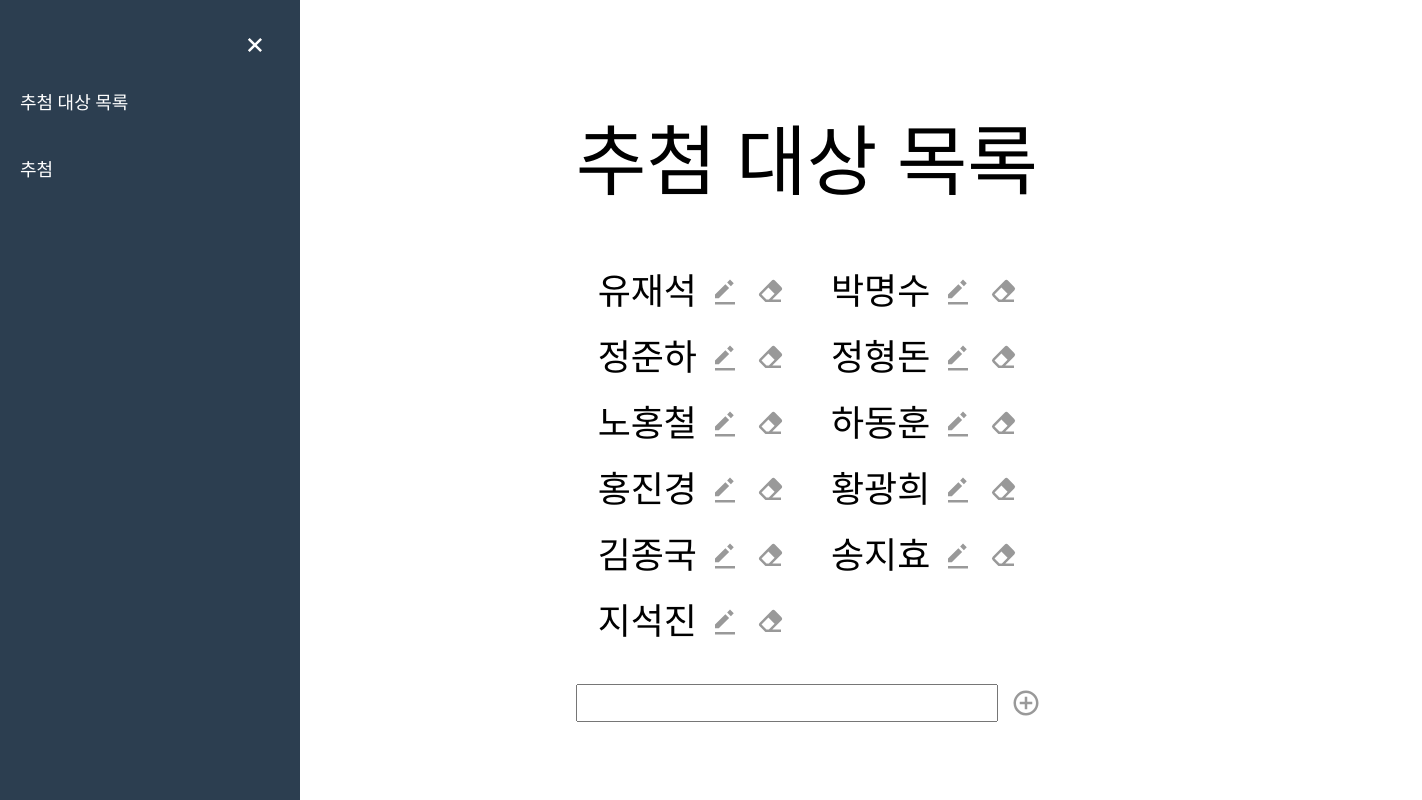
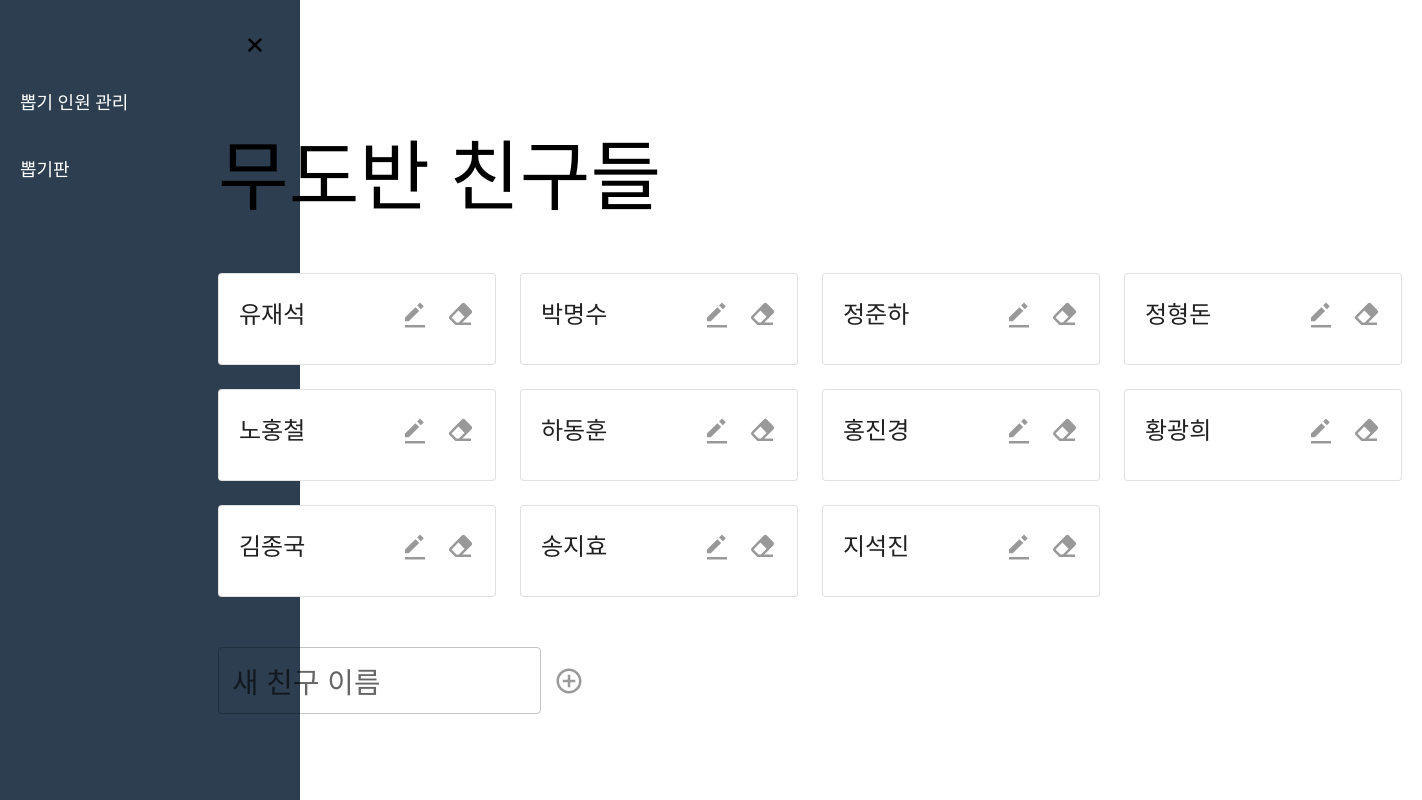
Before and after one commit to Muage/raffle, a React (Vite) app: page / in a window 1280 px wide. Shown: the whole page, 1422 px wide, since content can reach past the window. Built offline with nearby package versions, Linux system fonts and the light colour scheme; a web font is replaced by a local one.

Commit message:
Entry 관련 컴포넌트 디자인 수정

```diff
--- a/package.json
+++ b/package.json
@@ -10,6 +10,9 @@
     "preview": "vite preview"
   },
   "dependencies": {
+    "@emotion/react": "^11.14.0",
+    "@emotion/styled": "^11.14.0",
+    "@mui/material": "^6.2.0",
     "react": "^18.3.1",
     "react-dom": "^18.3.1",
     "react-icons": "^5.4.0",
--- a/src/App.css
+++ /dev/null
@@ -1,61 +0,0 @@
-#root {
-  max-width: 1280px;
-  margin: 0 auto;
-  padding: 2rem;
-}
-
-#root button {
-  margin: 4px;
-  padding: 0.4em 0.8em;
-  background-color: #f0f0f0;
-}
-
-input[type=text] {
-  display: block;
-  margin: 8px 0;
-  padding: 4px;
-  font-size: 0.92em;
-}
-
-/* #root {
-  max-width: 1280px;
-  margin: 0 auto;
-  padding: 2rem;
-  text-align: center;
-}
-
-.logo {
-  height: 6em;
-  padding: 1.5em;
-  will-change: filter;
-  transition: filter 300ms;
-}
-.logo:hover {
-  filter: drop-shadow(0 0 2em #646cffaa);
-}
-.logo.react:hover {
-  filter: drop-shadow(0 0 2em #61dafbaa);
-}
-
-@keyframes logo-spin {
-  from {
-    transform: rotate(0deg);
-  }
-  to {
-    transform: rotate(360deg);
-  }
-}
-
-@media (prefers-reduced-motion: no-preference) {
-  a:nth-of-type(2) .logo {
-    animation: logo-spin infinite 20s linear;
-  }
-}
-
-.card {
-  padding: 2em;
-}
-
-.read-the-docs {
-  color: #888;
-} */
--- a/src/App.tsx
+++ b/src/App.tsx
@@ -1,4 +1,3 @@
-import './App.css'
 import MainPage from './views/MainPage'
 
 function App() {
--- a/src/assets/css/entry.css
+++ b/src/assets/css/entry.css
@@ -1,24 +1,38 @@
 .input-container {
     display: flex;
-    align-items: center;            /* 수직 정렬 */
-    gap: 10px;                      /* 요소 간 간격 */
+    margin-top: 50px;
+    align-items: center;    /* 수직 정렬 */
+    gap: 10px;              /* 요소 간 간격 */
 }
 
-table {
-    margin-bottom: 20px; /* 테이블 아래 여백 */
+.entry-item {
+    display: flex;
+    align-items: center;
+    justify-content: space-between;
+    gap: 10px;
 }
 
-input {
-    flex: 1;                        /* 필요하면 입력 필드를 유연하게 확장 */
-    padding: 5px;
-    font-size: 16px;
+.entry-item-left {
+    flex: 1
 }
 
-.button {
-    padding: 10px 3px;
-    cursor: pointer;                /* 버튼처럼 보이게 */
-    color: #999;
-    transition: color 0.3s ease;    /* hover 효과 */
+.entry-item-right {
+    display: flex;
+    gap: 8px;
+}
+
+.entry-input {
+    width: 95%;
+    height: 40px;
+    padding: 3px;
+    border: 1px solid rgba(0, 0, 0, 0.23);
+    border-radius: 4px;
+}
+
+.entry-name {
+    width: 95%;
+    padding: 3px;
+    border: 1px solid transparent;
 }
 
 .button:hover {
@@ -28,15 +42,3 @@ input {
 .btn-eraser:hover {
     color: #e74c3c;
 }
-
-.entry-item {
-    display: flex;
-    align-items: center; /* 세로 정렬 */
-    gap: 10px; /* 요소 간 간격 */
-}
-
-.entry-item input {
-    flex: 1; /* 필요한 경우 input 필드의 너비 확장 */
-    padding: 5px;
-    font-size: 14px;
-}
--- a/src/index.css
+++ b/src/assets/css/index.css
@@ -10,6 +10,12 @@
   font-synthesis: none;
 }
 
+#root {
+  max-width: 1280px;
+  margin: 0 auto;
+  padding: 2rem;
+}
+
 body {
   margin: 0;
   display: flex;
@@ -17,3 +23,14 @@ body {
   min-width: 320px;
   min-height: 100vh;
 }
+
+input {
+  font-family: "arara" !important;
+  font-size: x-large !important;
+}
+
+label {
+  font-family: "arara" !important;
+  font-size: 1.2rem !important;
+  text-align: center;
+}
--- a/src/assets/css/layout.css
+++ b/src/assets/css/layout.css
@@ -83,13 +83,14 @@
   top: 20px;
   right: 20px;
   padding: 10px;
-  color: white;
+  color: black;
   border: none;
   cursor: pointer;
   font-size: 24px;
 }
 
 .btn-close:hover {
+  color: white;
   background-color: #e74c3c;
   border-radius: 10px;
 }
--- a/src/component/EntriesManagement.tsx
+++ b/src/component/EntriesManagement.tsx
@@ -1,25 +1,22 @@
-import { useRef, useState } from "react"
+import { useEffect, useRef, useState } from "react"
 import { BiPlusCircle } from "react-icons/bi"
 import { Entry } from "../models/Entry"
 import { v4 as uuid } from 'uuid'
 import EntryItem from "./EntryItem"
 import '../assets/css/entry.css'
+import { Box, Grid2, TextField } from "@mui/material"
 
 interface Props {
     entries: Entry[],
     setEntries: React.Dispatch<React.SetStateAction<Entry[]>>,
 }
 
+const className = '무도'
+
 const EntriesManagement = ({ entries, setEntries }: Props) => {
 
     const inputEntry = useRef<HTMLInputElement>(null)
     const [name, setName] = useState<string>('')
-
-    const columns = 2
-    const rows = Array.from(
-        { length: Math.ceil(entries.length / columns) },
-        (_, index) =>  entries.slice(index * columns, index * columns + columns)
-    )
 
     const insertEntry = (name: string) => {
         if(name.trim() !== '') {
@@ -47,31 +44,31 @@ const EntriesManagement = ({ entries, setEntries }: Props) => {
     }
 
     return (
-        <>
-        <div className="page-container">
-            <h1>추첨 대상 목록</h1>
-            <table>
-                <tbody>
-                    {rows.map((row, rowIndex) => (
-                        <tr key={rowIndex}>
-                            {row.map((entry) => (
-                                <EntryItem key={entry.id} entry={entry} editEntry={editEntry} deleteEntry={deleteEntry} />
-                            ))}
-                        </tr>
-                    ))}
-                </tbody>
-            </table>
+        <Box>
+            <h1>{className}반 친구들</h1>
+
+            <Grid2 container spacing={{ xs: 2, md: 3 }} columns={{ xs: 4, sm: 8, md: 12 }}>
+                {entries.map((entry) => (
+                    <EntryItem key={entry.id} entry={entry} editEntry={editEntry} deleteEntry={deleteEntry} />
+                ))}
+            </Grid2>
+
             <div className="input-container">
-                <input
+                <TextField
+                    label="새 친구 이름"
+                    value={name}
+                    ref={inputEntry}
+                    onChange={(e) => setName(e.target.value)}
+                    onKeyDown={(e) => {e.key == 'Enter' && insertEntry(name)}} />
+                {/* <input
                     type="text"
                     value={name}
                     ref={inputEntry}
                     onChange={(e) => setName(e.target.value)}
-                    onKeyDown={(e) => {e.key == 'Enter' && insertEntry(name)}} />
+                    onKeyDown={(e) => {e.key == 'Enter' && insertEntry(name)}} /> */}
                 <BiPlusCircle className="button" size={30} onClick={() => insertEntry(name)} />
             </div>
-        </div>
-        </>
+        </Box>
     )
 
 }
--- a/src/component/EntryItem.tsx
+++ b/src/component/EntryItem.tsx
@@ -1,8 +1,9 @@
-import { useState } from "react"
+import { useEffect, useRef, useState } from "react"
 import { BiSave } from "react-icons/bi";
 import { BiSolidEditAlt } from "react-icons/bi";
 import { BiSolidEraser } from "react-icons/bi";
 import { Entry } from "../models/Entry";
+import { Card, CardContent, Grid2 } from "@mui/material";
 
 interface Props {
     entry: Entry,
@@ -12,29 +13,53 @@ interface Props {
 
 const EntryItem = ({ entry, editEntry, deleteEntry }: Props) => {
 
+    const inputEntry = useRef<HTMLInputElement>(null)
     const [isEdit, setIsEdit] = useState<boolean>(false)
 
+    const handleEditKeyDown = (event: React.KeyboardEvent) => {
+        if(event.key === 'Enter') {
+            editEntry({ ...entry, name: entry.name })
+            setIsEdit(false)
+        }
+    }
+
+    useEffect(() => {
+        if (isEdit && inputEntry.current) {
+            inputEntry.current.focus()
+        }
+    }, [isEdit])
+
     return (
-        <td>
-            <div className="entry-item">
+        <Grid2 size={3}>
+            <Card variant="outlined">
+                <CardContent className="entry-item">
+                    <div className="entry-item-left">
                         {isEdit ? (
-                    <>
                             <input
                                 type="text"
+                                className="entry-input"
                                 value={entry.name}
+                                ref={inputEntry}
                                 onChange={(e) => {editEntry({ ...entry, name: e.target.value })}}
-                    />
+                                onKeyDown={handleEditKeyDown}
+                                onBlur={() => setIsEdit(false)} />
+                        ) : (
+                            <div className="entry-name">
+                                {entry.name}
+                            </div>
+                        )}
+                    </div>
+                    <div className="entry-item-right">
+                        {isEdit ? (
                             <BiSave className="button" size={30} onClick={() => setIsEdit(false)} />
-                    </>
                         ) : (
-                    <>
-                    {entry.name}
                             <BiSolidEditAlt className="button" size={30} onClick={() => setIsEdit(true)} />
-                    </>
                         )}
+                    </div>
                     <BiSolidEraser className="button btn-eraser" size={30} onClick={() => deleteEntry(entry.id)} />
-            </div>
-        </td>
+                </CardContent>
+            </Card>
+        </Grid2>
     )
 
 }
--- a/src/component/LeftNavBar.tsx
+++ b/src/component/LeftNavBar.tsx
@@ -15,8 +15,8 @@ const LeftNavBar = ({ isNavOpen, toggleNav }: Props) => {
                 <BiX className="btn-close" size={30} onClick={toggleNav} />
             }
             <ul>
-                <li><Link to="/">추첨 대상 목록</Link></li>
-                <li><Link to="/raffle">추첨</Link></li>
+                <li><Link to="/">뽑기 인원 관리</Link></li>
+                <li><Link to="/raffle">뽑기판</Link></li>
             </ul>
         </div>
     )
--- a/src/main.tsx
+++ b/src/main.tsx
@@ -1,7 +1,7 @@
 import { createRoot } from 'react-dom/client'
-import './index.css'
+import { BrowserRouter } from 'react-router-dom'
 import App from './App.tsx'
-import { BrowserRouter } from 'react-router-dom'
+import '../src/assets/css/index.css'
 
 createRoot(document.getElementById('root')!).render(
   <BrowserRouter>
```
Also changed, not shown: 1 other file (tests, documents, lock files or other folders). Lines whose indentation alone changed are shown as unchanged.
